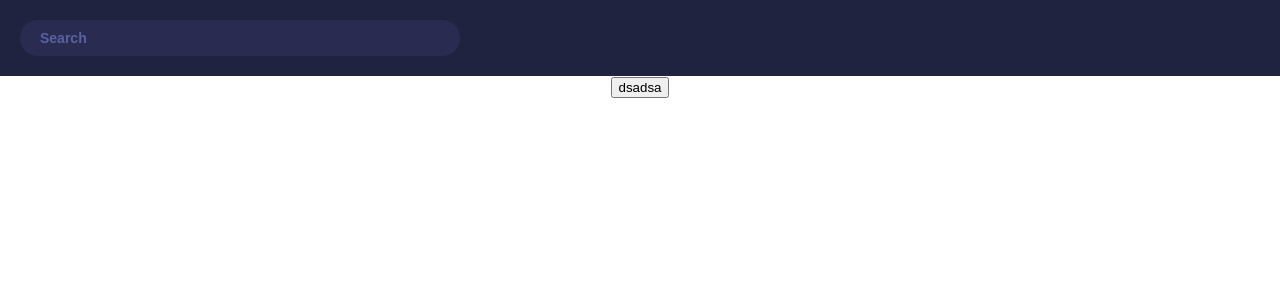
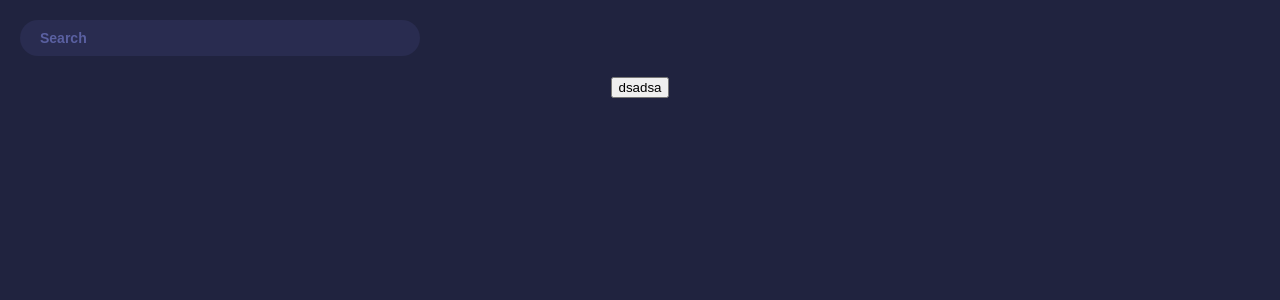
Before and after one commit to z1kman/GitHubDashboard, a React (Create React App) app: page / in a window 1280 px wide. Shown: the top 300 px of the page. Built offline with nearby package versions, Linux system fonts and the light colour scheme.

Commit message:
Added i18next in the project. Added options in SelectSuggest

```diff
--- a/package.json
+++ b/package.json
@@ -12,9 +12,11 @@
     "@types/react": "^17.0.39",
     "@types/react-dom": "^17.0.11",
     "classnames": "^2.3.1",
+    "i18next": "^21.6.14",
     "node-sass": "^7.0.1",
     "react": "^17.0.2",
     "react-dom": "^17.0.2",
+    "react-i18next": "^11.16.1",
     "react-redux": "^7.2.6",
     "react-router-dom": "^6.2.2",
     "react-scripts": "5.0.0",
--- a/src/App.css
+++ b/src/App.scss
@@ -1,5 +1,9 @@
+@import "./static/variables.scss";
+
 .App {
   text-align: center;
+  background-color: $color-bg-primary;
+  height: 100vh;
 }
 
 .App-logo {
@@ -12,7 +16,6 @@
     animation: App-logo-spin infinite 20s linear;
   }
 }
-
 
 .App-header {
   background-color: #282c34;
--- a/src/App.tsx
+++ b/src/App.tsx
@@ -1,7 +1,7 @@
 import React from "react";
 
 // Styles
-import "./App.css";
+import "./App.scss";
 import "./static/themes.css";
 
 // Helpers
@@ -15,6 +15,7 @@ import { setTheme } from "./features/theme/themeSlice";
 import { BrowserRouter, Routes, Route } from "react-router-dom";
 import { RootState } from "./app/store";
 import Main from "./routes/Main";
+import "./helpers/i18next";
 
 function App() {
   const theme = useSelector((state: RootState) => state.theme.value);
--- a/src/components/SelectSuggest/selectSuggest.tsx
+++ b/src/components/SelectSuggest/selectSuggest.tsx
@@ -1,6 +1,21 @@
 import React from "react";
 import styles from "./styles.module.scss";
 
+const options = ["dsadsa", "dsadsa", "dsadsa", "dsadsa", "dsadsa"];
+
 export default function SelectSuggest() {
-    return <input placeholder="Search" type='text' className={styles.SelectSuggest__Input} />;
+  return (
+    <div className={styles.SelectSuggest}>
+      <input
+        placeholder="Search"
+        type="text"
+        className={styles.SelectSuggest__Input}
+      />
+      <div className={styles.SelectSuggest__Options}>
+        {options.map((item) => (
+          <option className={styles.SelectSuggest__Options_item}>{item}</option>
+        ))}
+      </div>
+    </div>
+  );
 }
--- a/src/components/SelectSuggest/styles.module.scss
+++ b/src/components/SelectSuggest/styles.module.scss
@@ -1,17 +1,34 @@
 @import "../../static/variables.scss";
+
+$padding-horizontal: 20px;
+$padding-vertical: 8px;
+$height-input: 20px;
+$border-radius-default: 20px;
+$border-radius-on-focus: 10px;
 
 $this: ".SelectSuggest";
 
 #{$this} {
+  position: relative;
+  display: flex;
+  justify-content: center;
+
+  &:focus-within {
+    #{$this}__Options {
+      visibility: visible;
+      opacity: 1;
+    }
+  }
+
   &__Input {
-        transition:  background-color, $animation-duration-fast;
+    transition: background-color, $animation-duration-fast;
     width: 100%;
     display: flex;
     background-color: lighten($color-bg-primary, 5%);
     border: none;
-        height: 20px;
-        border-radius: 20px;
-        padding: 8px 20px;
+    height: $height-input;
+    border-radius: $border-radius-default;
+    padding: $padding-vertical $padding-horizontal;
     color: $color-text-primary;
     font-size: $font-size-l;
     outline: none;
@@ -29,10 +46,36 @@ $this: ".SelectSuggest";
 
     &:focus {
       background-color: lighten($color-bg-primary, 15%);
+      border-radius: 0;
+      border-top-left-radius: $border-radius-on-focus;
+      border-top-right-radius: $border-radius-on-focus;
 
       &::placeholder {
         color: lighten($color-text-secondary, 10%);
       }
     }
   }
+
+  &__Options {
+    opacity: 0;
+    visibility: hidden;
+    top: $height-input + ($padding-vertical * 2);
+    position: absolute;
+    transition: opacity, $animation-duration-fast;
+
+    border-radius: $border-radius-on-focus;
+    border-top-left-radius: 0;
+    border-top-right-radius: 0;
+
+    box-shadow: 0px 0px 8px 0px rgba(34, 60, 80, 0.2);
+    width: 100%;
+    background-color: lighten($color-bg-primary, 15%);
+
+    &_item {
+      color: $color-text-primary;
+      cursor: pointer;
+      padding: $padding-vertical $padding-horizontal;
+      text-align: start;
     }
+  }
+}
--- /dev/null
+++ b/src/helpers/i18next.ts
@@ -0,0 +1,24 @@
+import i18n from "i18next";
+import { initReactI18next } from "react-i18next";
+
+const resources = {
+    en: {
+        translation: {
+            "Welcome to React": "Welcome to React and react-i18next"
+        }
+    },
+    fr: {
+        translation: {
+            "Welcome to React": "Bienvenue à React et react-i18next"
+        }
+    }
+};
+
+i18n
+    .use(initReactI18next)
+    .init({
+        resources,
+        lng: "en"
+    });
+
+export default i18n;
--- a/src/routes/Main/index.tsx
+++ b/src/routes/Main/index.tsx
@@ -4,12 +4,18 @@ import styles from "./styles.module.scss";
 import Header from "../../components/Header";
 import SelectSuggest from "../../components/SelectSuggest";
 
+
+import { useTranslation } from "react-i18next";
+
 function Main() {
+  const { t } = useTranslation();
+  console.log(t("Welcome to React"));
   return (
     <Header>
       <div className={styles.Main__SearchPanel}>
         <SelectSuggest />
       </div>
+
     </Header>
   );
 }
```
Also changed, not shown: .eslintrc.js, 1 other file (tests, documents, lock files or other folders). Lines whose indentation alone changed are shown as unchanged.
